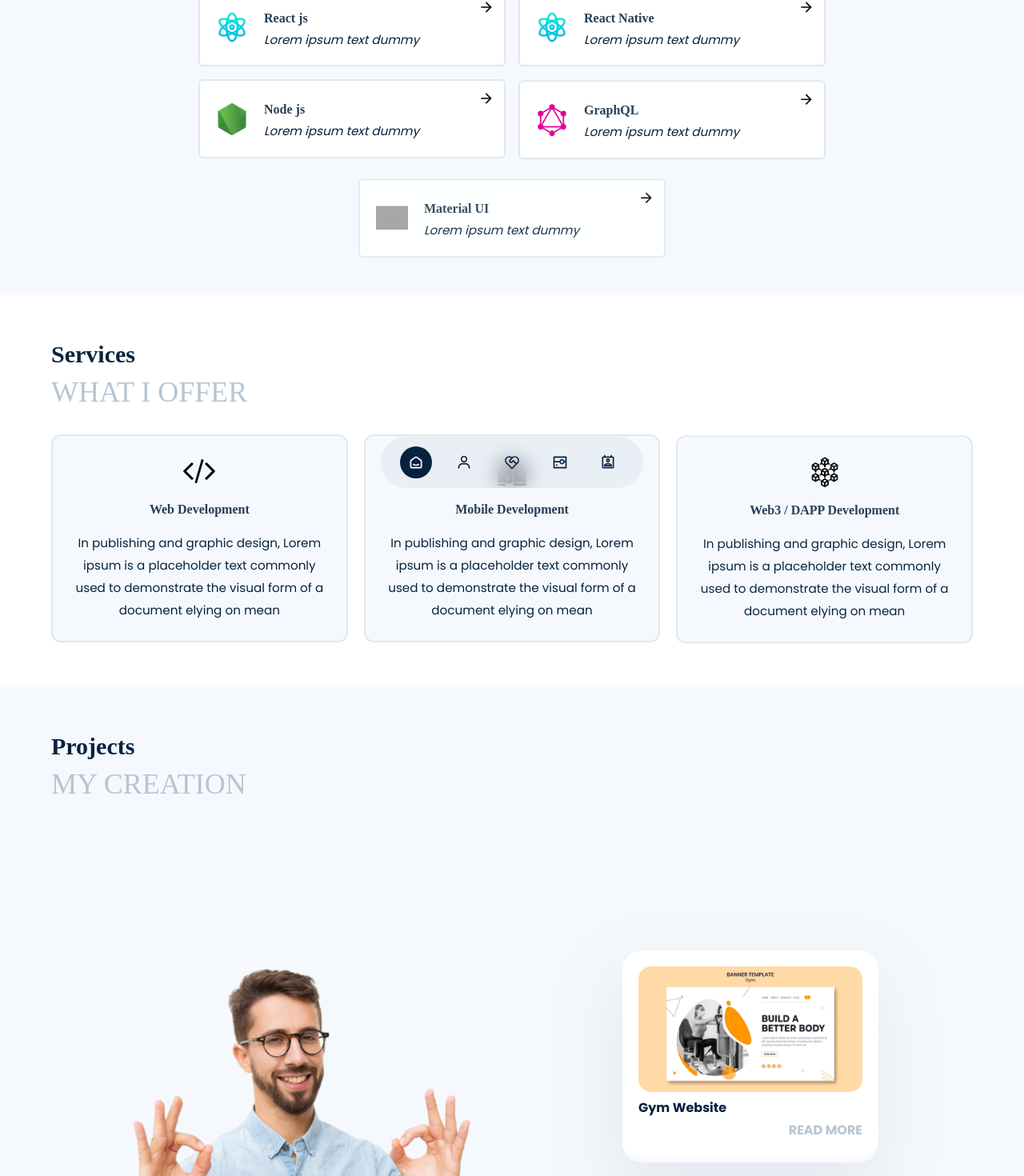
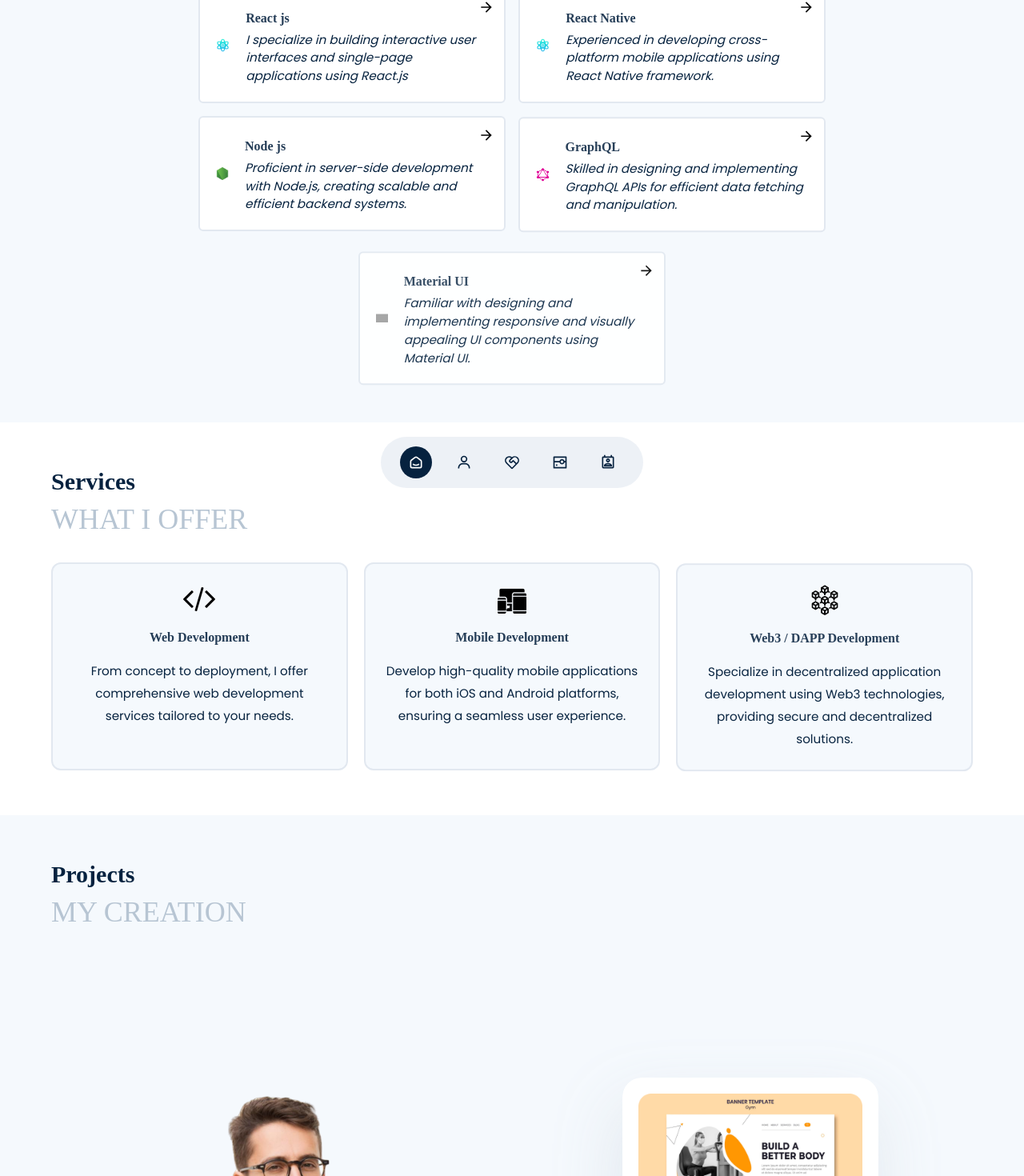
Before and after one commit to jadamal-mahendra/jadamal-mahendra, a React (Vite) app: page / in a window 1280 px wide. Shown: the part 990-2460 px from the top of the page at 80% size. Built offline with nearby package versions, Linux system fonts and the light colour scheme; grey boxes are pictures that could not be loaded; a web font is replaced by a local one.

Commit message:
Update Content.js

```diff
--- a/src/Content.js
+++ b/src/Content.js
@@ -82,31 +82,31 @@ export const content = {
     skills_content: [
       {
         name: "React js",
-        para: "Lorem ipsum text  dummy",
+        para: "I specialize in building interactive user interfaces and single-page applications using React.js",
         logo: reactjs,
         level: 4,
       },
       {
         name: "React Native",
-        para: "Lorem ipsum text  dummy",
+        para: "Experienced in developing cross-platform mobile applications using React Native framework.",
         logo: reactjs,
         level: 4,
       },
       {
         name: "Node js",
-        para: "Lorem ipsum text  dummy",
+        para: "Proficient in server-side development with Node.js, creating scalable and efficient backend systems.",
         logo: nodejs,
         level: 4,
       },
       {
         name: "GraphQL",
-        para: "Lorem ipsum text  dummy",
+        para: "Skilled in designing and implementing GraphQL APIs for efficient data fetching and manipulation.",
         logo: graphql,
         level: 4,
       },
       {
         name: "Material UI",
-        para: "Lorem ipsum text  dummy",
+        para: "Familiar with designing and implementing responsive and visually appealing UI components using Material UI.",
         logo: mui,
         level: 4,
       },
@@ -119,17 +119,17 @@ export const content = {
     service_content: [
       {
         title: "Web Development",
-        para: "In publishing and graphic design, Lorem ipsum is a placeholder text commonly used to demonstrate the visual form of a document elying on mean",
+        para: "From concept to deployment, I offer comprehensive web development services tailored to your needs.",
         logo: services_logo1,
       },
       {
         title: "Mobile Development",
-        para: "In publishing and graphic design, Lorem ipsum is a placeholder text commonly used to demonstrate the visual form of a document elying on mean",
+        para: "Develop high-quality mobile applications for both iOS and Android platforms, ensuring a seamless user experience.",
         logo: services_logo2,
       },
       {
         title: "Web3 / DAPP Development",
-        para: "In publishing and graphic design, Lorem ipsum is a placeholder text commonly used to demonstrate the visual form of a document elying on mean",
+        para: " Specialize in decentralized application development using Web3 technologies, providing secure and decentralized solutions.",
         logo: services_logo3,
       },
     ],
@@ -159,28 +159,28 @@ export const content = {
     testimonials_content: [
       {
         review:
-          "“In publishing and graphic design, Lorem ipsum is a placeholder text commonly used to demonstra”",
+          "“Mahendra delivered exceptional work, exceeding our expectations. Highly recommended!”",
         img: avatar1,
-        name: "JOHN DOE",
-      },
-      {
-        review:
-          "“In publishing and graphic design, Lorem ipsum is a placeholder text commonly used to demonstra”",
-        img: avatar2,
-        name: "Tom Alex",
-      },
-      {
-        review:
-          "“In publishing and graphic design, Lorem ipsum is a placeholder text commonly used to demonstra”",
-        img: avatar3,
         name: "Johnny",
       },
-      {
-        review:
-          "“In publishing and graphic design, Lorem ipsum is a placeholder text commonly used to demonstra”",
-        img: avatar4,
-        name: "ROBBIN",
-      },
+      // {
+      //   review:
+      //     "“In publishing and graphic design, Lorem ipsum is a placeholder text commonly used to demonstra”",
+      //   img: avatar2,
+      //   name: "Tom Alex",
+      // },
+      // {
+      //   review:
+      //     "“In publishing and graphic design, Lorem ipsum is a placeholder text commonly used to demonstra”",
+      //   img: avatar3,
+      //   name: "Johnny",
+      // },
+      // {
+      //   review:
+      //     "“In publishing and graphic design, Lorem ipsum is a placeholder text commonly used to demonstra”",
+      //   img: avatar4,
+      //   name: "ROBBIN",
+      // },
     ],
   },
   Hireme: {
@@ -188,7 +188,7 @@ export const content = {
     subtitle: "FOR YOUR PROJECTS",
     image1: Hireme_person,
     image2: Hireme_person2,
-    para: "In publishing and graphic design, Lorem ipsum is a placeholder text commonly used to demonstrate the visual form of a document elying on mean",
+    para: "As an experienced web developer with over 5 years of hands-on experience, I offer expertise in building dynamic and responsive websites and applications tailored to your specific needs. Whether you're looking to create a stunning portfolio website, a robust e-commerce platform, or a cutting-edge web application, I have the skills and dedication to bring your vision to life. Let's collaborate on your next project and turn your ideas into reality.",
     btnText: "Hire Me",
   },
   Contact: {
@@ -213,6 +213,6 @@ export const content = {
     ],
   },
   Footer: {
-    text: "All © Copy Right Reserved 2022",
+    text: "All © Copy Right Reserved 2024",
   },
 };
```
